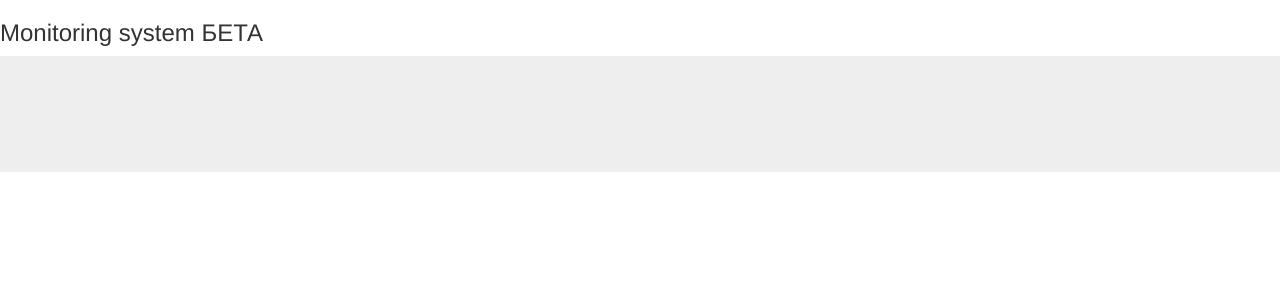
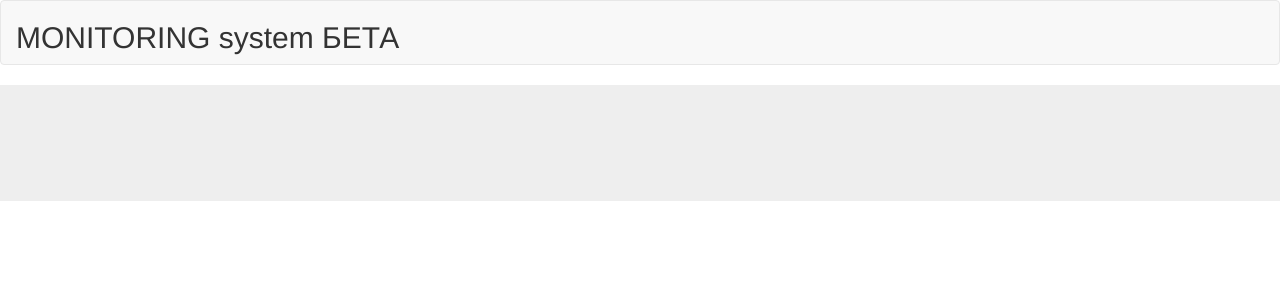
Before and after one commit to Tehtehteh/script.py, a Django app: page / in a window 1280 px wide. Shown: the top 300 px of the page. Run offline with Django 3.2, Linux system fonts and the light colour scheme; some libraries are stand-ins or nearby versions.

Commit message:
User list now generates from API's instead of jinja.

```diff
--- a/Monitor/homepage/templates/jinja2/index.html
+++ b/Monitor/homepage/templates/jinja2/index.html
@@ -2,18 +2,21 @@
 <html lang="en">
 <head>
 	<link rel="stylesheet" href="{{ static('css/bootstrap.min.css') }}" type = "text/css"/>
+    <script src="https://code.jquery.com/jquery-1.10.2.js"></script>
+    <script type="text/javascript" src="{{ static('js/Users.js') }}"></script>
     <meta charset="UTF-8">
     <title>Such monitor</title>
 </head>
 <body>
-    <div class="header">
-        <h3>Monitoring system БЕТА</h3>
-    </div>
+    <nav class="navbar navbar-default">
+      <div class="container-fluid">
+        <div class="navbar-header">
+          <h2><p>MONITORING system БЕТА</p></h2>
+        </div>
+      </div>
+    </nav>
     <div class="jumbotron">
-        <ul class="list-group">
-            {% for user in users %}
-            <a href="{{user.name}}"><li class="list-group-item">{{ user.name }}</li></a>
-            {% endfor %}
+        <ul class="list-group my-list">
         </ul>
     </div>
 </body>
```
